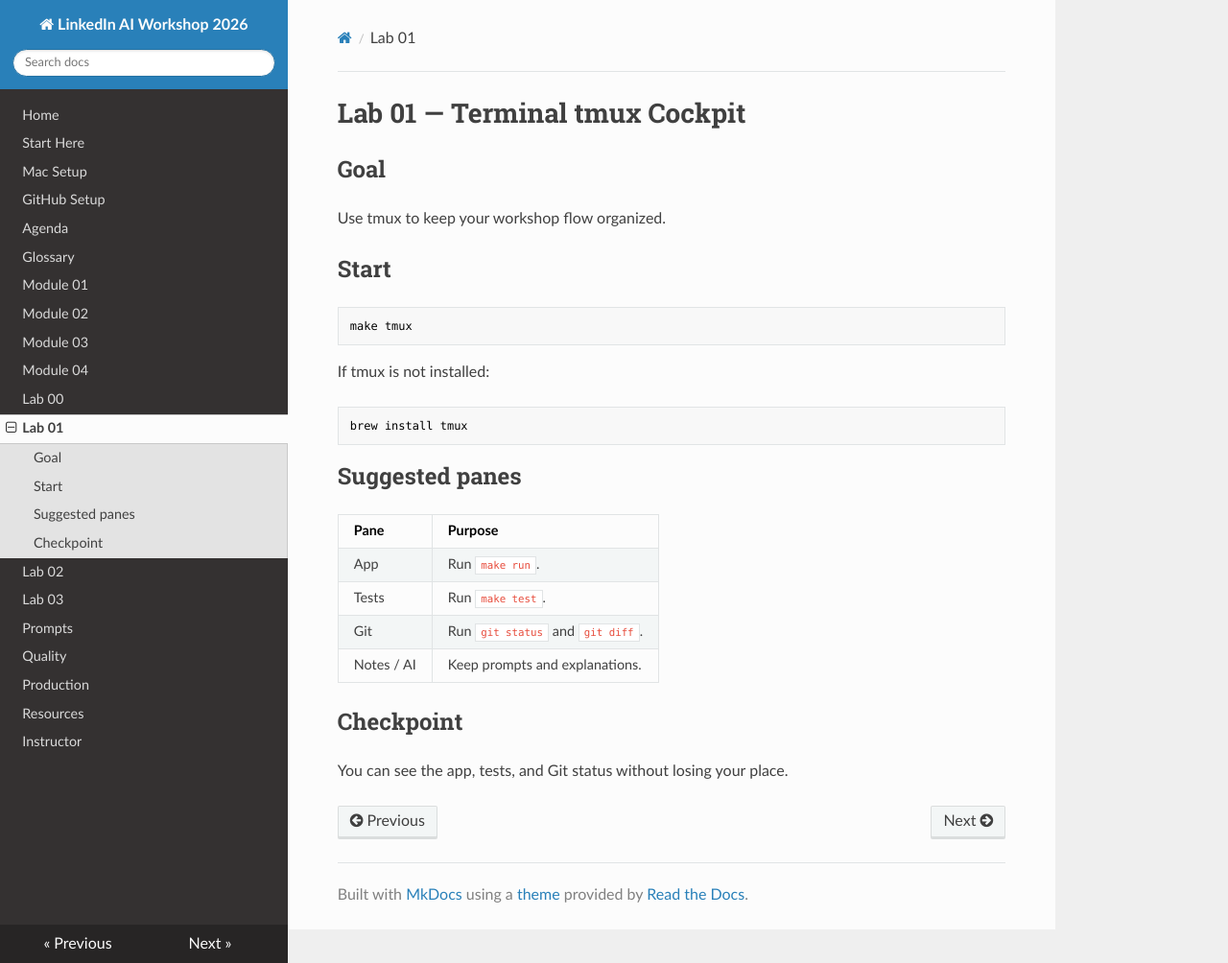
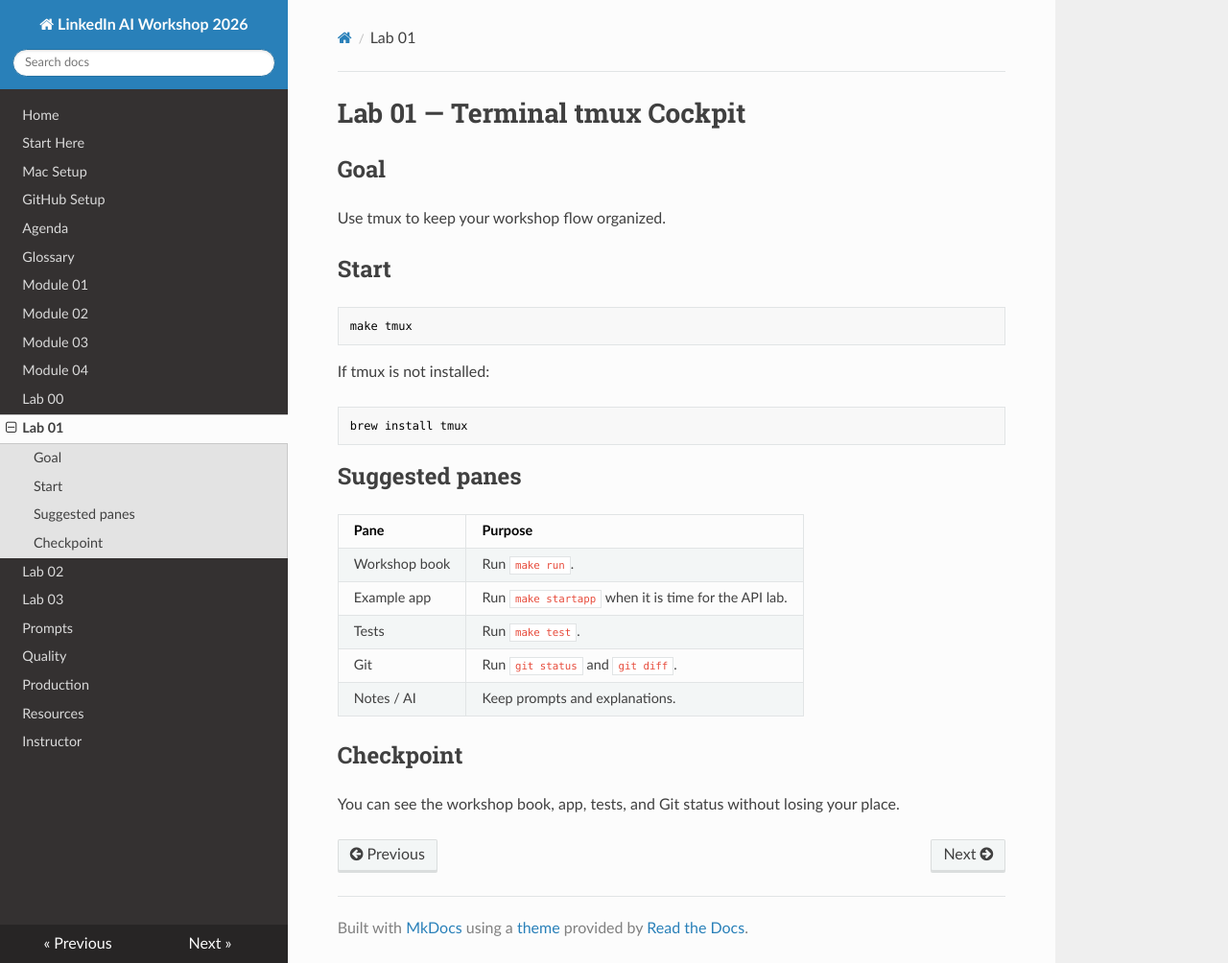
Before and after one commit to thetechhustle/ai_workshop_linkedin2026, an MkDocs documentation site: the page built from docs/04-labs/lab-01-terminal-tmux-cockpit.md, in a window 1280 px wide and 1004 px high. Shown: the whole window at 96% size. Built offline with MkDocs 1.6.1, drawn with Linux system fonts in a browser that asks for light colours; nearby versions of some CDN libraries.

Commit message:
docs: clarify tmux pane commands

```diff
--- a/docs/04-labs/lab-01-terminal-tmux-cockpit.md
+++ b/docs/04-labs/lab-01-terminal-tmux-cockpit.md
@@ -20,11 +20,12 @@ brew install tmux
 
 | Pane | Purpose |
 |---|---|
-| App | Run `make run`. |
+| Workshop book | Run `make run`. |
+| Example app | Run `make startapp` when it is time for the API lab. |
 | Tests | Run `make test`. |
 | Git | Run `git status` and `git diff`. |
 | Notes / AI | Keep prompts and explanations. |
 
 ## Checkpoint
 
-You can see the app, tests, and Git status without losing your place.
+You can see the workshop book, app, tests, and Git status without losing your place.
```
